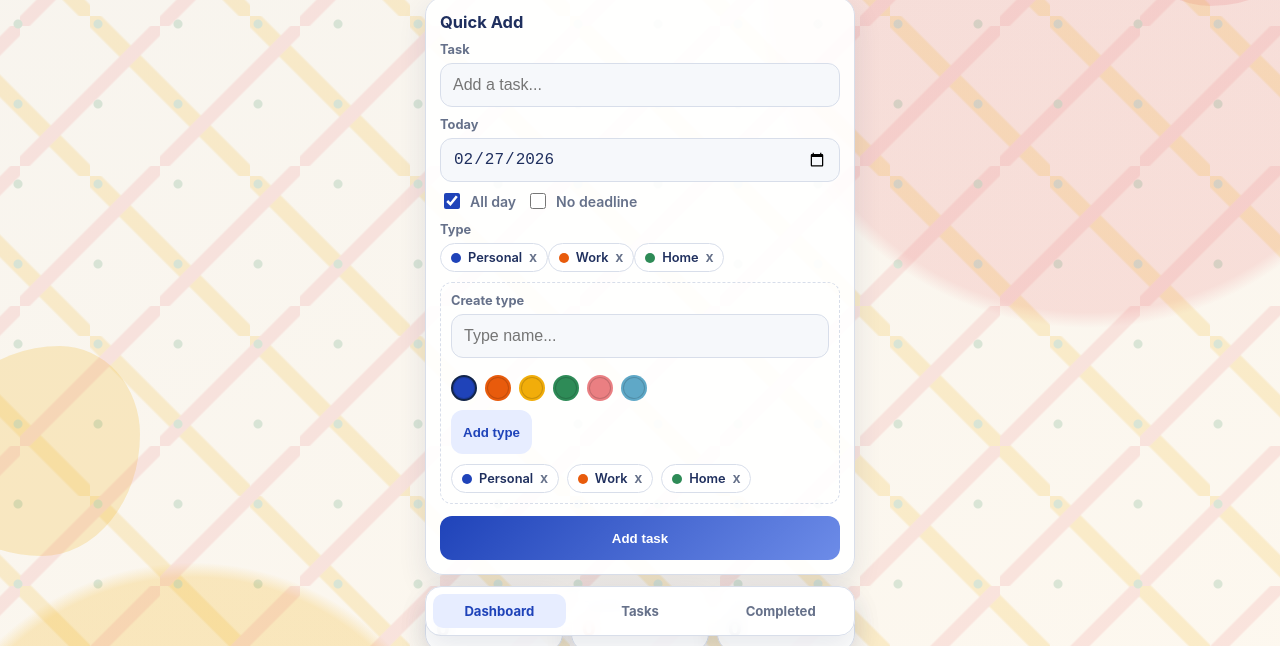
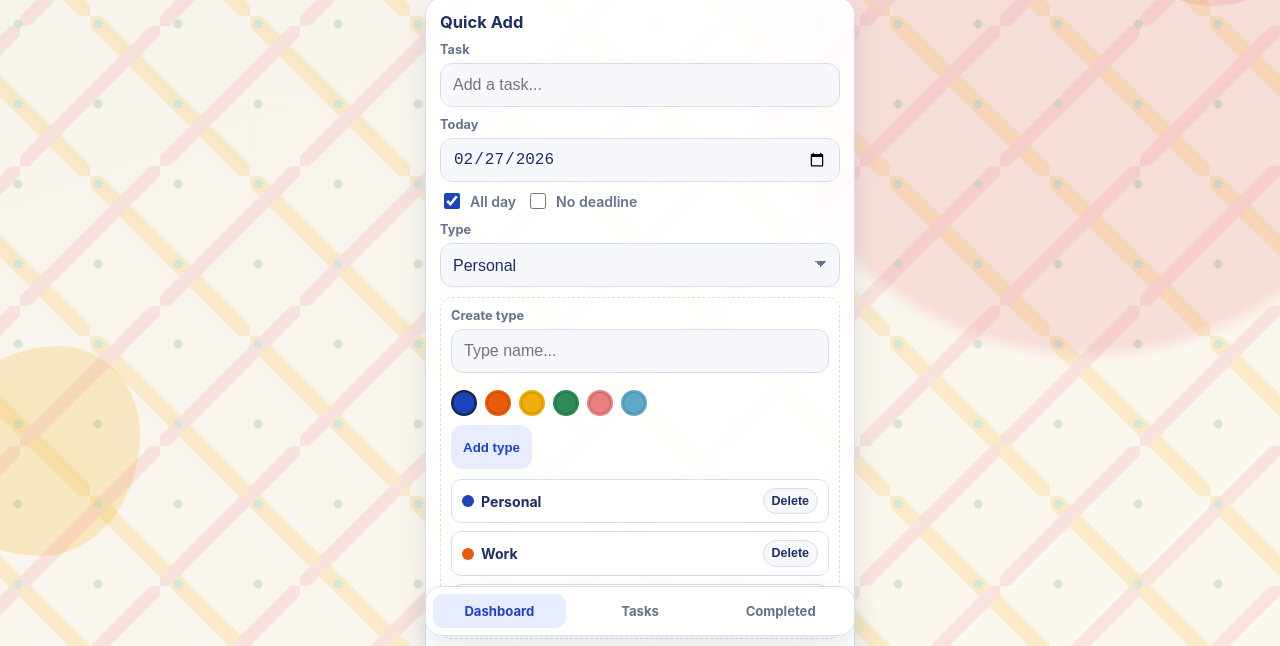
Before and after one commit to danielaivnv/task-tracker, a plain HTML site: page index.html in a window 1280 px wide. Shown: the part 154-800 px from the top of the page. Drawn offline with Linux system fonts and the light colour scheme.

Commit message:
фикс

```diff
--- a/app.js
+++ b/app.js
@@ -29,7 +29,7 @@ const els = {
   taskTime: document.getElementById("taskTime"),
   allDayToggle: document.getElementById("allDayToggle"),
   noDeadlineToggle: document.getElementById("noDeadlineToggle"),
-  typeSelector: document.getElementById("typeSelector"),
+  taskTypeSelect: document.getElementById("taskTypeSelect"),
   typeBuilder: document.getElementById("typeBuilder"),
   newTypeName: document.getElementById("newTypeName"),
   typeColorPicker: document.getElementById("typeColorPicker"),
@@ -55,7 +55,7 @@ function setup() {
 
   if (page === "dashboard") {
     renderThemePicker();
-    renderTypeSelector();
+    renderTaskTypeSelect();
     renderTypeColorPicker();
     renderTypeList();
   }
@@ -97,6 +97,12 @@ function bindEvents() {
         event.preventDefault();
         addType();
       }
+    });
+  }
+
+  if (els.taskTypeSelect) {
+    els.taskTypeSelect.addEventListener("change", () => {
+      selectedTypeId = els.taskTypeSelect.value;
     });
   }
 
@@ -202,7 +208,7 @@ function addType() {
   selectedTypeId = newType.id;
 
   els.newTypeName.value = "";
-  renderTypeSelector();
+  renderTaskTypeSelect();
   renderTypeList();
 }
 
@@ -228,13 +234,13 @@ function deleteType(typeId) {
     selectedTypeId = fallbackType.id;
   }
 
-  renderTypeSelector();
+  renderTaskTypeSelect();
   renderTypeList();
   rerenderCurrentPage();
 }
 
-function renderTypeSelector() {
-  if (!els.typeSelector) return;
+function renderTaskTypeSelect() {
+  if (!els.taskTypeSelect) return;
 
   if (!types.length) {
     types = [...DEFAULT_TYPES];
@@ -245,11 +251,14 @@ function renderTypeSelector() {
     selectedTypeId = types[0].id;
   }
 
-  els.typeSelector.innerHTML = "";
+  els.taskTypeSelect.innerHTML = "";
 
   types.forEach((type) => {
-    const chip = createTypeChip(type, true);
-    els.typeSelector.appendChild(chip);
+    const option = document.createElement("option");
+    option.value = type.id;
+    option.textContent = type.name;
+    if (type.id === selectedTypeId) option.selected = true;
+    els.taskTypeSelect.appendChild(option);
   });
 }
 
@@ -288,18 +297,11 @@ function renderTypeList() {
 
   els.typeList.innerHTML = "";
   types.forEach((type) => {
-    const pill = createTypeChip(type, false);
-    els.typeList.appendChild(pill);
-  });
-}
+    const row = document.createElement("div");
+    row.className = "type-list-row";
 
-function createTypeChip(type, isSelectable) {
-  const pill = document.createElement("div");
-  pill.className = "type-pill";
-
-  if (selectedTypeId === type.id) {
-    pill.classList.add("active");
-  }
+    const left = document.createElement("div");
+    left.className = "type-list-left";
 
     const dot = document.createElement("span");
     dot.className = "type-pill-dot";
@@ -311,34 +313,16 @@ function createTypeChip(type, isSelectable) {
     const del = document.createElement("button");
     del.type = "button";
     del.className = "type-pill-delete";
-  del.textContent = "x";
-  del.setAttribute("aria-label", `Delete type ${type.name}`);
+    del.textContent = "Delete";
     del.disabled = types.length <= 1;
-  del.addEventListener("click", (event) => {
-    event.stopPropagation();
-    deleteType(type.id);
+    del.addEventListener("click", () => deleteType(type.id));
+
+    left.appendChild(dot);
+    left.appendChild(name);
+    row.appendChild(left);
+    row.appendChild(del);
+    els.typeList.appendChild(row);
   });
-
-  if (isSelectable) {
-    pill.setAttribute("role", "button");
-    pill.setAttribute("tabindex", "0");
-    pill.addEventListener("click", () => {
-      selectedTypeId = type.id;
-      renderTypeSelector();
-    });
-    pill.addEventListener("keydown", (event) => {
-      if (event.key === "Enter" || event.key === " ") {
-        event.preventDefault();
-        selectedTypeId = type.id;
-        renderTypeSelector();
-      }
-    });
-  }
-
-  pill.appendChild(dot);
-  pill.appendChild(name);
-  pill.appendChild(del);
-  return pill;
 }
 
 function renderThemePicker() {
--- a/index.html
+++ b/index.html
@@ -44,8 +44,8 @@
           </div>
 
           <div class="field">
-            <label class="field-label">Type</label>
-            <div id="typeSelector" class="type-selector" aria-label="Select task type"></div>
+            <label class="field-label" for="taskTypeSelect">Type</label>
+            <select id="taskTypeSelect"></select>
           </div>
         </div>
 
--- a/styles.css
+++ b/styles.css
@@ -364,38 +364,45 @@ select:focus {
 
 .type-list {
   margin-top: 10px;
-  display: flex;
-  flex-wrap: wrap;
+  display: grid;
   gap: 8px;
 }
 
-.type-pill {
+.type-list-row {
+  display: flex;
+  align-items: center;
+  justify-content: space-between;
+  gap: 8px;
+  border: 1px solid var(--border);
+  border-radius: 10px;
+  background: var(--chip-bg);
+  padding: 8px 10px;
+}
+
+.type-list-left {
   display: inline-flex;
   align-items: center;
   gap: 7px;
-  border: 1px solid var(--border);
-  border-radius: 999px;
-  background: var(--chip-bg);
   color: var(--text);
-  padding: 6px 10px;
-  font-size: 0.8rem;
-  font-weight: 600;
+  font-size: 0.88rem;
+  font-weight: 650;
 }
 
 .type-pill-dot {
-  width: 10px;
-  height: 10px;
+  width: 12px;
+  height: 12px;
   border-radius: 999px;
 }
 
-.type-pill button {
-  border: none;
-  background: transparent;
-  color: var(--muted);
+.type-pill-delete {
+  border: 1px solid var(--border);
+  background: var(--surface-soft);
+  color: var(--text);
   font-weight: 700;
-  font-size: 0.86rem;
+  font-size: 0.78rem;
   line-height: 1;
-  padding: 0;
+  border-radius: 999px;
+  padding: 6px 8px;
 }
 
 .primary-btn,
```
Lines whose indentation alone changed are shown as unchanged.
